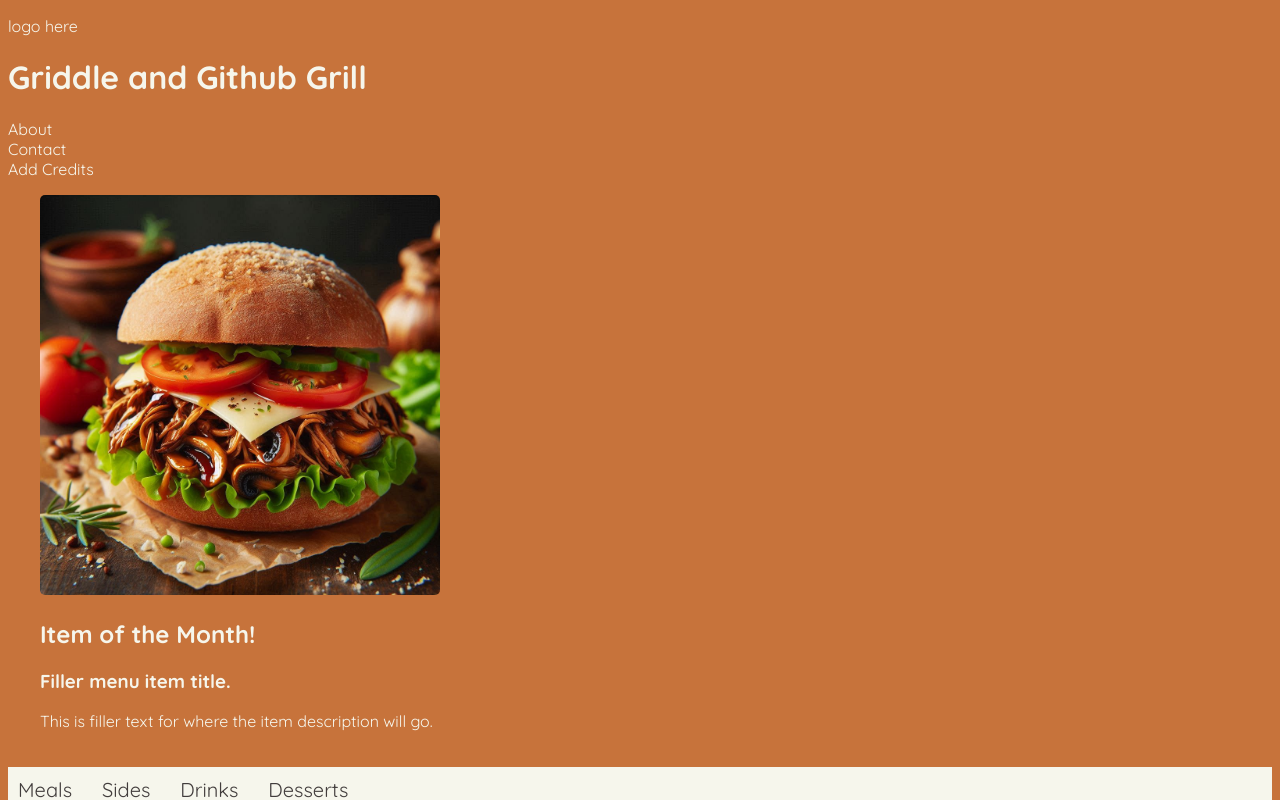
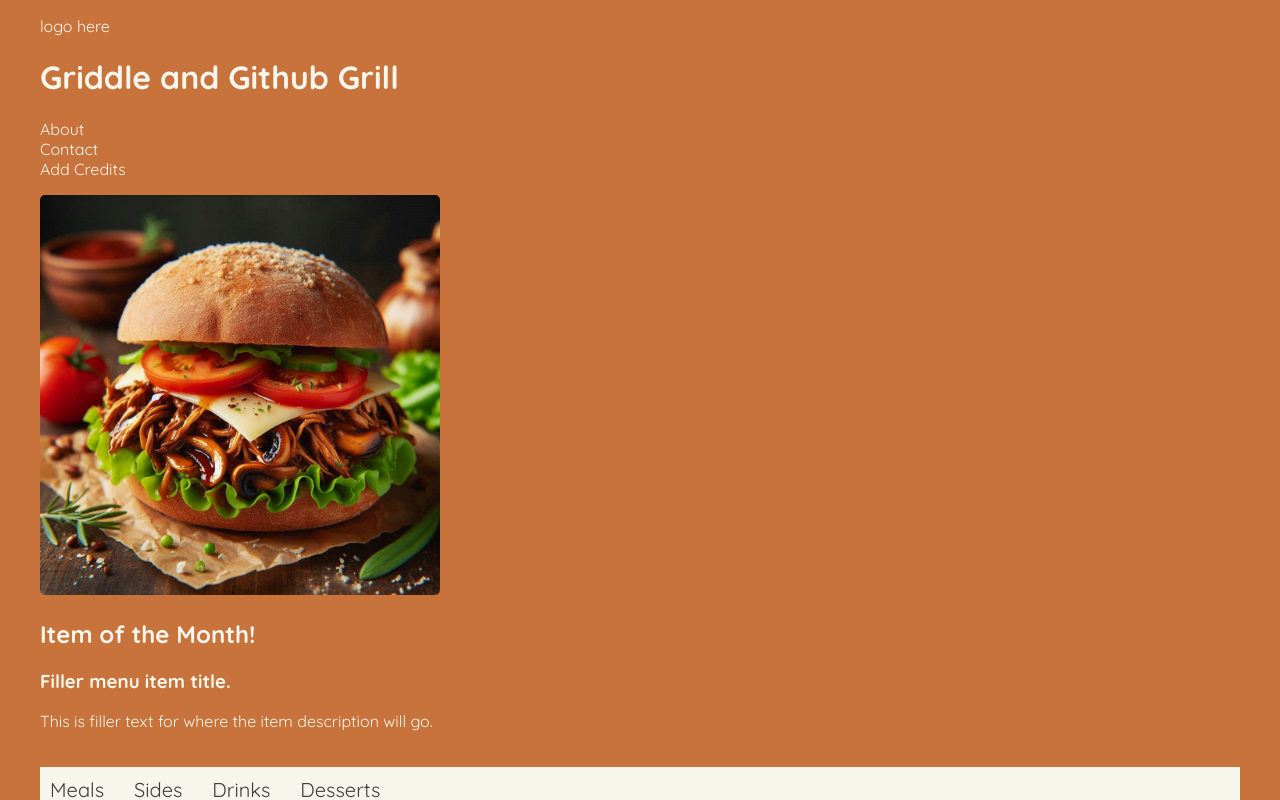
Before and after one commit to chingu-voyages/v50-tier1-team-03, a React (Vite) app: page / in a window 1280 px wide. Shown: the top 800 px of the page. Built offline with nearby package versions, Linux system fonts and the light colour scheme.

Commit message:
used semantic elements for landmarks on the page and centered them on desktop

```diff
--- a/src/components/Footer.jsx
+++ b/src/components/Footer.jsx
@@ -2,12 +2,12 @@ import React from "react"
 
 const Footer = () => {
     return(
-        <div className = "Footer">
+        <footer className = "Footer">
             <a href = "https://github.com/chingu-voyages/v50-tier1-team-03" target = "_blank">Repository Link</a>
             <a href = "https://www.chingu.io/privacy" target = "_blank">Primacy Terms</a>
             <h2>place holder for social media (do we need social media icon?)</h2>
             <p>© 2024 Chingu, Inc. All rights reserved</p>
-        </div>
+        </footer>
     )
 }
 
--- a/src/components/Header.jsx
+++ b/src/components/Header.jsx
@@ -3,11 +3,11 @@ import HeaderNav from "./HeaderNav";
 
 const Header = () => {
     return(
-        <div className = "header">
+        <header className = "header">
             <p>logo here</p>{/* <img src="../assets/logo.png" alt="Griddle and Github Grill logo"> */}
             <h1>Griddle and Github Grill</h1>
             <HeaderNav />
-        </div>
+        </header>
     )
 }
 
--- a/src/index.css
+++ b/src/index.css
@@ -26,7 +26,16 @@ main {
   padding: 0.5em;
 }
 
-section {
+/* section {
+  max-width: 1200px;
+  margin: 0 auto;
+} */
+
+header,
+nav,
+main,
+section,
+footer {
   max-width: 1200px;
   margin: 0 auto;
 }
```
